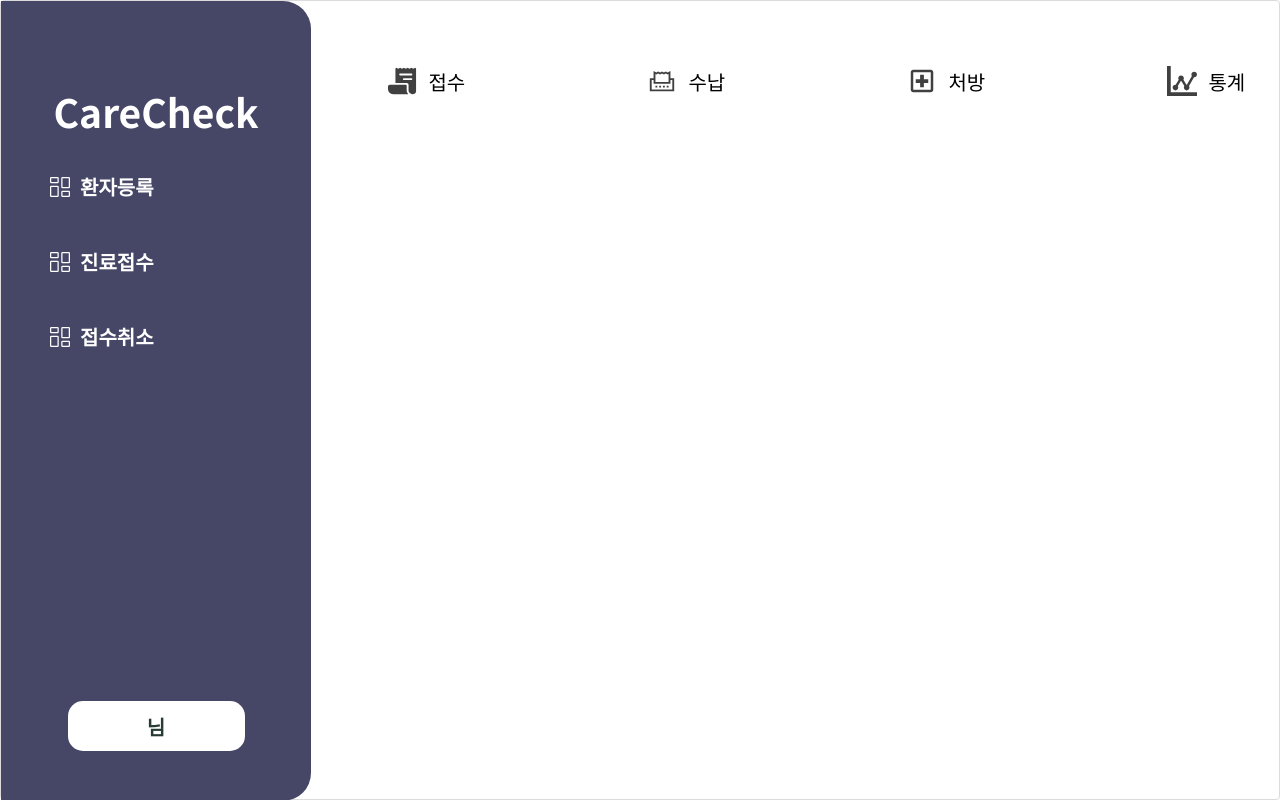
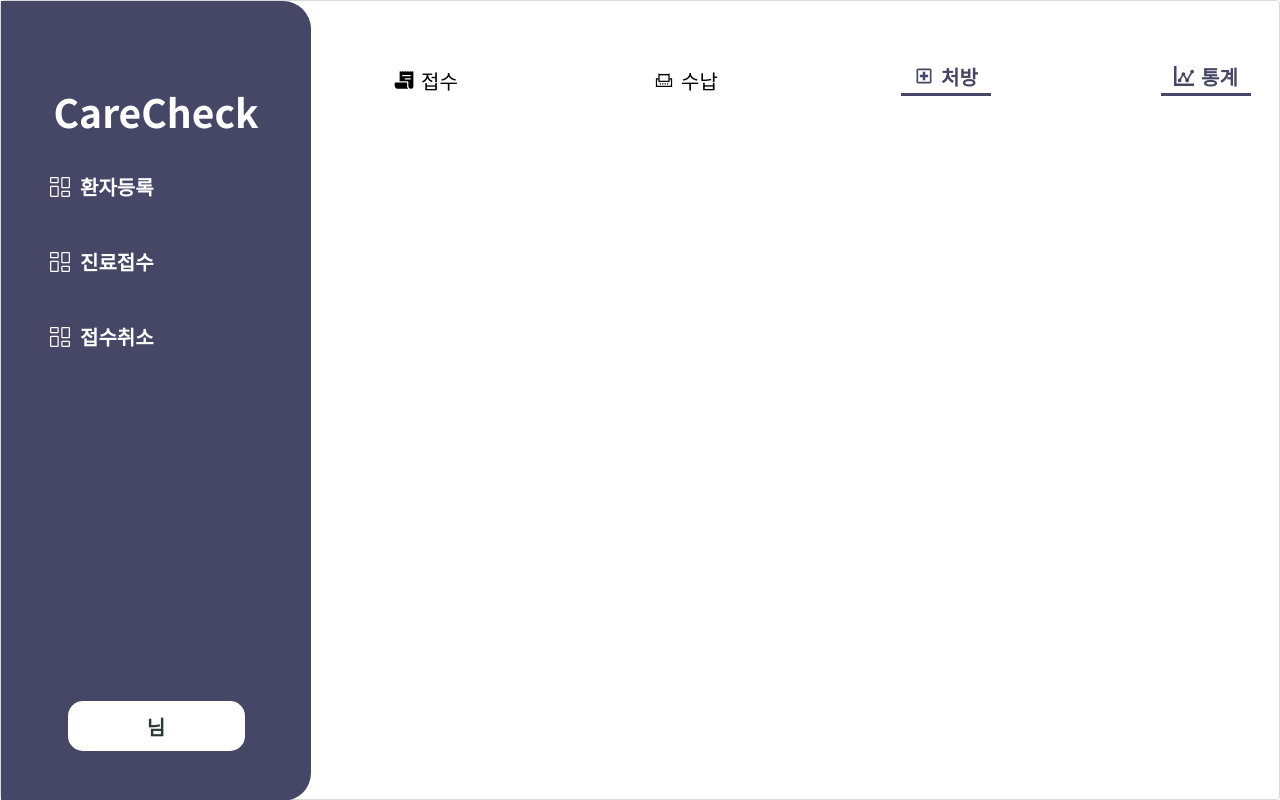
Before and after one commit to CareCheck-KoreaIT/CareCheck_koreaIt_front, a React (Vite) app: page / in a window 1280 px wide. Built offline with nearby package versions, Linux system fonts and the light colour scheme; no server answers.

Commit message:
modal 수정

```diff
--- a/src/components/NoTitleHeaderMenu/NoTitleHeaderMenu.jsx
+++ b/src/components/NoTitleHeaderMenu/NoTitleHeaderMenu.jsx
@@ -7,29 +7,41 @@ import { MdOutlineLocalHospital } from "react-icons/md";
 import { ImStatsDots } from "react-icons/im";
 import { RiAdminLine } from "react-icons/ri";
 import { IoIosLogOut } from "react-icons/io";
+import { NavLink } from "react-router-dom";
+
 
 function NoTitleHeaderMenu() {
   return (
     <header css={s.header}>
-      <div css={s.headerMenu}>
-        <IoReceipt />
-        접수
+      <div css={s.headerMenu} className={({ isActive }) => (isActive ? "active" : "")}>
+        <NavLink to="/patient" >
+            <div css={s.lconStyle}><IoReceipt /></div>
+            <span css={s.titleStyle}>접수</span>
+        </NavLink>
       </div>
       <div css={s.headerMenu}>
-        <LiaReceiptSolid />
-        수납
+        <NavLink to="/receipt/" className={({ isActive }) => (isActive ? "active" : "")} >
+        <div css={s.lconStyle}><LiaReceiptSolid /></div>
+        <span css={s.titleStyle}>수납</span>
+        </NavLink>
       </div>
       <div css={s.headerMenu}>
-        <MdOutlineLocalHospital />
-        처방
+        <NavLink to="/" className={({ isActive }) => (isActive ? "active" : "")}>
+          <div css={s.lconStyle}><MdOutlineLocalHospital /></div>
+          <span css={s.titleStyle}>처방</span>
+        </NavLink>
       </div>
       <div css={s.headerMenu}>
-        <ImStatsDots />
-        통계
+        <NavLink to="/" className={({ isActive }) => (isActive ? "active" : "")}>
+        <div css={s.lconStyle}><ImStatsDots /></div>
+        <span css={s.titleStyle}>통계</span>
+        </NavLink>
       </div>
       <div css={s.headerMenu}>
-        <RiAdminLine />
-        관리자
+        <NavLink to="/notice/write" className={({ isActive }) => (isActive ? "active" : "")}>
+        <div css={s.lconStyle}><RiAdminLine /></div>
+        <span css={s.titleStyle}>관리자</span>
+        </NavLink>
       </div>
       <button css={s.logoutBtn}>
         <IoIosLogOut />
--- a/src/components/NoTitleHeaderMenu/style.js
+++ b/src/components/NoTitleHeaderMenu/style.js
@@ -5,8 +5,9 @@ export const header = css`
   align-items: center;
   box-sizing: border-box;
   margin: 3rem 5rem;
-  width: 150rem;
+  width: 150rem; // 150rem
   height: 6rem;
+  position: relative;
 `;
 
 export const headerMenu = css`
@@ -14,17 +15,51 @@ export const headerMenu = css`
   justify-content: space-around;
   align-items: center;
   width: 9rem;
-  height: 2rem;
+  height: 3rem;
   font-size: 2rem;
+  /* transition: all 0.2s ease-in-out; */
+
+  & > a {
+    text-decoration: none;
+    color:black;
+    display: inline-flex;
+    align-items: center;
+    justify-content: center;
+    line-height: 2rem;
+    white-space: nowrap;
+  }
 
   & > svg {
-    width: 3rem;
+    width: 3.5rem;
     height: 3rem;
 
     & > path {
       color: #404040;
     }
   }
+
+  .active {
+    color: #464667;
+    font-weight: bold;
+    border-bottom: 3px solid #464667;
+    padding-bottom: 0.5rem;
+    width: 100%;
+
+    /* &::after {
+      content: '';
+      position: absolute;
+      bottom: -2rem;
+      left: 0;
+      width: 100%;
+      height: 4px;
+      background-color: #464667;
+    } */
+  }
+
+  & > a:visited {
+    color: black;
+  }
+
 `;
 
 export const logoutBtn = css`
@@ -38,6 +73,7 @@ export const logoutBtn = css`
   background-color: #464667;
   font-size: 2rem;
   color: #fafafa;
+  cursor: pointer;
 
   & > svg {
     width: 2rem;
@@ -49,3 +85,11 @@ export const logoutBtn = css`
     }
   }
 `;
+
+export const lconStyle = css`
+  margin-right: 0.7rem;
+`;
+
+export const titleStyle = css`
+  display: inline-block;
+`;
--- a/src/components/modal/NoticeModal/NoticeModal.jsx
+++ b/src/components/modal/NoticeModal/NoticeModal.jsx
@@ -29,12 +29,12 @@ const NoticeModal = ({ isOpen, setIsOpen, notice }) => {
                     padding: '2rem',
                     height: '75rem',
                     overflowY: 'auto',
+                    fontSize: '1.5rem',
                 },
             }}
         >
             <div>
-                <h2>공지사항</h2>
-                <p><strong>제목:</strong> {notice?.title}</p>
+                <h2>제목: {notice?.title}</h2>
                 <p><strong>작성자:</strong> {notice?.username}</p>
                 <p><strong>등록일:</strong> {notice?.createdAt}</p>
                 <p><strong>내용:</strong> {notice?.content}</p>
--- a/src/pages/NoticeListPage/NoticeListPage.jsx
+++ b/src/pages/NoticeListPage/NoticeListPage.jsx
@@ -6,7 +6,7 @@ import { useNavigate, useSearchParams } from 'react-router-dom';
 import { useEffect, useState } from 'react';
 import { GoChevronLeft, GoChevronRight } from 'react-icons/go';
 import { IoSettingsSharp } from 'react-icons/io5';
-import { useGetSearchNoticeList } from '../../queries/NoticeQuery';
+import { useGetSearchNoticeList } from '../../queries/noticeQuery';
 import { useMutation, useQueryClient } from '@tanstack/react-query';
 import { getViewCountApi } from '../../apis/noticeApi';
 import ReactModal from 'react-modal';
```
